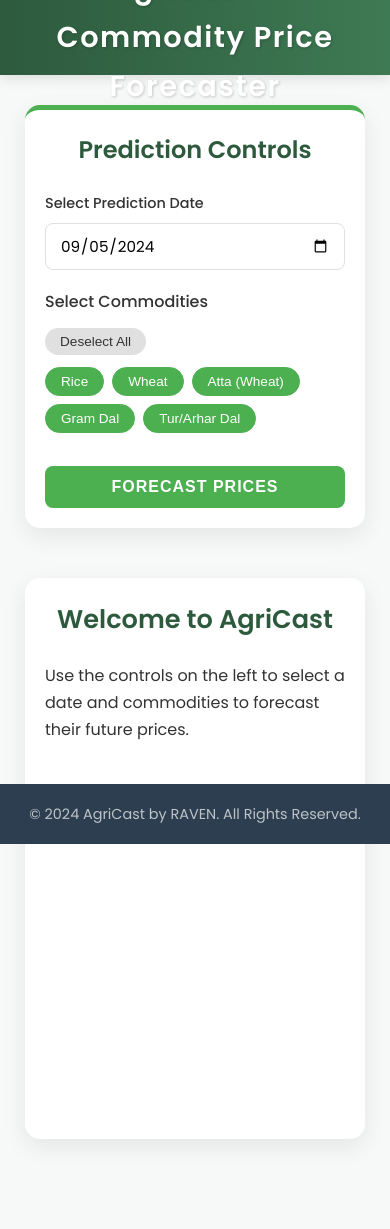
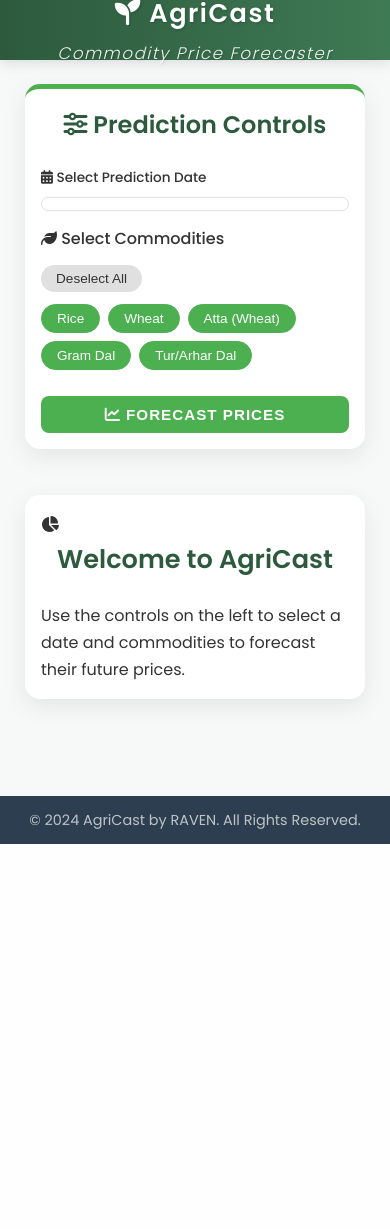
Before and after one commit to gkrishna247/AgriCast, a Flask app: page / in a window 390 px wide. After the commit the page ends 844 px from the top, so only its background shows below. Run offline with Flask 3, Linux system fonts and the light colour scheme.

Commit message:
feat: implement inline date picker and enhance UI with icons; adjust layout for better responsiveness

```diff
--- a/static/script.js
+++ b/static/script.js
@@ -39,6 +39,20 @@ document.addEventListener('DOMContentLoaded', function () {
         });
     }
 
+    // Initialize inline date picker (Flatpickr)
+    const inlineDatepickerEl = document.getElementById('inline-datepicker');
+    const futureDateHidden = document.getElementById('future_date');
+    if (inlineDatepickerEl && futureDateHidden && typeof flatpickr !== 'undefined') {
+        flatpickr(inlineDatepickerEl, {
+            inline: true,
+            dateFormat: 'Y-m-d',
+            defaultDate: futureDateHidden.value || undefined,
+            onChange: function (selectedDates, dateStr) {
+                futureDateHidden.value = dateStr;
+            }
+        });
+    }
+
     if (predictionForm) {
         predictionForm.addEventListener('submit', function () {
             if (loader) {
@@ -56,7 +70,11 @@ document.addEventListener('DOMContentLoaded', function () {
 
     // Chart.js implementation
     const ctx = document.getElementById('priceChart');
+    const chartContainer = ctx ? ctx.parentElement : null;
     if (ctx && typeof chartData !== 'undefined' && chartData.labels.length > 0) {
+        if (chartContainer) {
+            chartContainer.classList.add('has-chart');
+        }
         const datasets = chartData.datasets.map(ds => ({
             label: ds.label,
             data: ds.data,
@@ -100,5 +118,7 @@ document.addEventListener('DOMContentLoaded', function () {
                 }
             }
         });
+    } else if (chartContainer) {
+        chartContainer.classList.remove('has-chart');
     }
 });
--- a/static/style.css
+++ b/static/style.css
@@ -28,8 +28,8 @@ body {
     line-height: 1.7;
     -webkit-font-smoothing: antialiased;
     -moz-osx-font-smoothing: grayscale;
-    padding-top: 85px; /* Adjusted Header height */
-    padding-bottom: 60px; /* Footer height */
+    padding-top: 70px; /* Adjusted Header height (reduced) */
+    padding-bottom: 50px; /* Footer height (reduced) */
 }
 
 .container {
@@ -48,7 +48,7 @@ header {
     top: 0;
     width: 100%;
     z-index: 1000;
-    height: 85px;
+    height: 64px; /* reduced header height */
     display: flex;
     align-items: center;
     justify-content: center;
@@ -56,38 +56,41 @@ header {
 }
 
 header h1 {
-    font-size: 2.2rem;
+    font-size: 1.8rem; /* reduced */
     font-weight: 600;
     letter-spacing: 1.5px;
     text-shadow: 1px 1px 3px rgba(0,0,0,0.2);
 }
 
-header .team {
+header h1 .subtitle {
     font-weight: 300;
     opacity: 0.9;
     font-style: italic;
+    font-size: 1.05rem; /* reduced */
+    display: block;
+    margin-top: 3px;
 }
 
 /* Main Content */
 main {
-    padding: 30px 0;
+    padding: 20px 0; /* reduced */
 }
 
 .grid-container {
     display: grid;
-    grid-template-columns: 320px 1fr;
-    gap: 30px;
+    grid-template-columns: 300px 1fr; /* narrower sidebar */
+    gap: 20px; /* reduced */
     align-items: start;
 }
 
 /* Form Card */
 .form-card {
     background: var(--card-background);
-    padding: 25px;
+    padding: 18px; /* reduced */
     border-radius: var(--border-radius);
     box-shadow: var(--shadow);
     position: sticky;
-    top: 115px; /* header height + desired top spacing */
+    top: 88px; /* header height + spacing (reduced) */
     border-top: 5px solid var(--secondary-color);
 }
 
@@ -100,14 +103,14 @@ main {
 }
 
 .input-group {
-    margin-bottom: 18px;
+    margin-bottom: 14px;
 }
 
 .input-group label {
     display: block;
     margin-bottom: 8px;
     font-weight: 500;
-    font-size: 0.9rem;
+    font-size: 0.85rem;
 }
 
 .input-group input[type="date"] {
@@ -126,6 +129,77 @@ main {
     box-shadow: 0 0 0 3px rgba(76, 175, 80, 0.2);
 }
 
+/* Inline datepicker container */
+.inline-datepicker {
+    border: 1px solid var(--border-color);
+    border-radius: 10px;
+    padding: 6px;
+    background: #fff;
+}
+
+/* Flatpickr theming */
+.flatpickr-calendar.inline {
+    width: 100% !important;
+    box-shadow: none;
+}
+
+.flatpickr-months {
+    background: var(--primary-color);
+    color: #fff;
+    border-radius: 8px 8px 0 0;
+}
+
+.flatpickr-weekdays {
+    background: #f0f6f2;
+}
+
+.flatpickr-day.selected,
+.flatpickr-day.startRange,
+.flatpickr-day.endRange,
+.flatpickr-day.selected.inRange,
+.flatpickr-day.startRange.inRange,
+.flatpickr-day.endRange.inRange,
+.flatpickr-day.selected:focus,
+.flatpickr-day.startRange:focus,
+.flatpickr-day.endRange:focus,
+.flatpickr-day.selected:hover,
+.flatpickr-day.startRange:hover,
+.flatpickr-day.endRange:hover {
+    background: var(--secondary-color);
+    border-color: var(--secondary-color);
+    color: #fff;
+}
+
+.flatpickr-day.today {
+    border-color: var(--accent-color);
+}
+
+.flatpickr-day:hover {
+    background: #e9f5eb;
+}
+
+.flatpickr-current-month .cur-month,
+.flatpickr-current-month .numInputWrapper span.arrowUp:after,
+.flatpickr-current-month .numInputWrapper span.arrowDown:after {
+    color: #fff;
+}
+
+/* Flatpickr compact sizing */
+.flatpickr-calendar .flatpickr-months .flatpickr-current-month {
+    font-size: 14px; /* reduced */
+}
+.flatpickr-weekday {
+    font-size: 11px; /* reduced */
+}
+.flatpickr-day {
+    max-width: 30px;
+    height: 30px;
+    line-height: 30px;
+    margin: 1px;
+    font-size: 12px;
+}
+
+/* Crop selection */
 .crop-selection p {
     font-weight: 500;
     margin-bottom: 12px;
@@ -173,16 +247,16 @@ main {
 
 .btn {
     width: 100%;
-    padding: 12px;
+    padding: 10px; /* reduced */
     background: var(--secondary-color);
     color: white;
     border: none;
     border-radius: 8px;
-    font-size: 1rem;
+    font-size: 0.95rem; /* slightly smaller */
     font-weight: 600;
     cursor: pointer;
     transition: all 0.3s ease;
-    margin-top: 15px;
+    margin-top: 12px; /* reduced */
     text-transform: uppercase;
     letter-spacing: 1px;
 }
@@ -196,7 +270,7 @@ main {
 /* Result and Chart Card */
 .result-card {
     background: var(--card-background);
-    padding: 30px;
+    padding: 22px; /* reduced */
     border-radius: var(--border-radius);
     box-shadow: var(--shadow);
 }
@@ -213,15 +287,15 @@ main {
 #loader {
     display: none;
     text-align: center;
-    padding: 40px 0;
+    padding: 30px 0; /* reduced */
 }
 
 .spinner {
-    border: 6px solid #f3f3f3;
-    border-top: 6px solid var(--secondary-color);
+    border: 5px solid #f3f3f3; /* reduced */
+    border-top: 5px solid var(--secondary-color);
     border-radius: 50%;
-    width: 50px;
-    height: 50px;
+    width: 42px; /* reduced */
+    height: 42px; /* reduced */
     animation: spin 1s linear infinite;
     margin: 0 auto 10px;
 }
@@ -251,20 +325,20 @@ main {
 table {
     width: 100%;
     border-collapse: collapse;
-    margin-top: 15px;
+    margin-top: 10px; /* reduced */
 }
 
 table thead th {
     background-color: var(--primary-color);
     color: white;
     font-weight: 500;
-    padding: 12px 15px;
+    padding: 10px 12px; /* reduced */
     text-align: left;
-    font-size: 0.95rem;
+    font-size: 0.9rem; /* reduced */
 }
 
 table tbody td {
-    padding: 12px 15px;
+    padding: 10px 12px; /* reduced */
     border-bottom: 1px solid var(--border-color);
     font-weight: 500;
 }
@@ -280,8 +354,13 @@ table tbody tr:hover {
 /* Chart Container */
 .chart-container {
     position: relative;
-    height: 350px;
-    margin-top: 25px;
+    height: 0; /* collapsed by default */
+    margin-top: 0;
+}
+
+.chart-container.has-chart {
+    height: 260px; /* only when chart is rendered */
+    margin-top: 20px;
 }
 
 /* Footer */
@@ -294,7 +373,7 @@ footer {
     position: fixed;
     bottom: 0;
     width: 100%;
-    height: 60px;
+    height: 48px; /* reduced */
     z-index: 1000;
     display: flex;
     align-items: center;
@@ -314,18 +393,18 @@ footer {
 
 @media (max-width: 768px) {
     body {
-        padding-top: 75px;
+        padding-top: 64px; /* align with smaller header */
     }
     header {
-        height: 75px;
+        height: 60px;
     }
     header h1 {
-        font-size: 1.8rem;
+        font-size: 1.6rem;
     }
     .form-card, .result-card {
-        padding: 20px;
+        padding: 16px;
     }
     .grid-container {
-        gap: 20px;
+        gap: 16px;
     }
 }
--- a/templates/index.html
+++ b/templates/index.html
@@ -4,13 +4,16 @@
     <meta charset="UTF-8">
     <meta name="viewport" content="width=device-width, initial-scale=1.0">
     <title>AgriCast - Commodity Price Forecaster</title>
+    <link rel="stylesheet" href="https://cdnjs.cloudflare.com/ajax/libs/font-awesome/6.4.0/css/all.min.css">
+    <link rel="stylesheet" href="https://cdn.jsdelivr.net/npm/flatpickr/dist/flatpickr.min.css">
     <link rel="stylesheet" href="{{ url_for('static', filename='style.css') }}">
     <script src="https://cdn.jsdelivr.net/npm/chart.js"></script>
+    <script src="https://cdn.jsdelivr.net/npm/flatpickr"></script>
 </head>
 <body>
     <header>
         <div class="container">
-            <h1>AgriCast - Commodity Price Forecaster</h1>
+            <h1><i class="fas fa-seedling"></i> AgriCast <span class="subtitle">Commodity Price Forecaster</span></h1>
         </div>
     </header>
 
@@ -18,14 +21,15 @@
         <div class="container">
             <div class="grid-container">
                 <aside class="form-card">
-                    <h2>Prediction Controls</h2>
+                    <h2><i class="fas fa-sliders-h"></i> Prediction Controls</h2>
                     <form method="POST">
                         <div class="input-group">
-                            <label for="future_date">Select Prediction Date</label>
-                            <input type="date" id="future_date" name="future_date" required value="{{ default_date }}">
+                            <label for="inline-datepicker"><i class="fas fa-calendar-alt"></i> Select Prediction Date</label>
+                            <div id="inline-datepicker" class="inline-datepicker"></div>
+                            <input type="hidden" id="future_date" name="future_date" required value="{{ default_date }}">
                         </div>
                         <div class="input-group crop-selection">
-                            <p>Select Commodities</p>
+                            <p><i class="fas fa-leaf"></i> Select Commodities</p>
                             <div class="crop-selection-controls">
                                 <button type="button" class="select-all-button">Select All</button>
                             </div>
@@ -38,7 +42,7 @@
                             </div>
                             <input type="hidden" id="selected_crops" name="crops" value='[]'>
                         </div>
-                        <button type="submit" class="btn">Forecast Prices</button>
+                        <button type="submit" class="btn"><i class="fas fa-chart-line"></i> Forecast Prices</button>
                     </form>
                 </aside>
 
@@ -50,7 +54,7 @@
 
                     {% if prediction_result is not none %}
                     <div class="prediction-result">
-                        <h3>Forecast for {{ request.form.get('future_date', default_date) }}</h3>
+                        <h3><i class="fas fa-bullseye"></i> Forecast for {{ request.form.get('future_date', default_date) }}</h3>
                         {% if prediction_result is string %}
                         <p class="error-message">{{ prediction_result }}</p>
                         {% else %}
@@ -76,6 +80,7 @@
                     </div>
                     {% else %}
                     <div class="placeholder">
+                        <i class="fas fa-chart-pie placeholder-icon"></i>
                         <h3>Welcome to AgriCast</h3>
                         <p>Use the controls on the left to select a date and commodities to forecast their future prices.</p>
                     </div>
```
Also changed, not shown: README.md (added).
